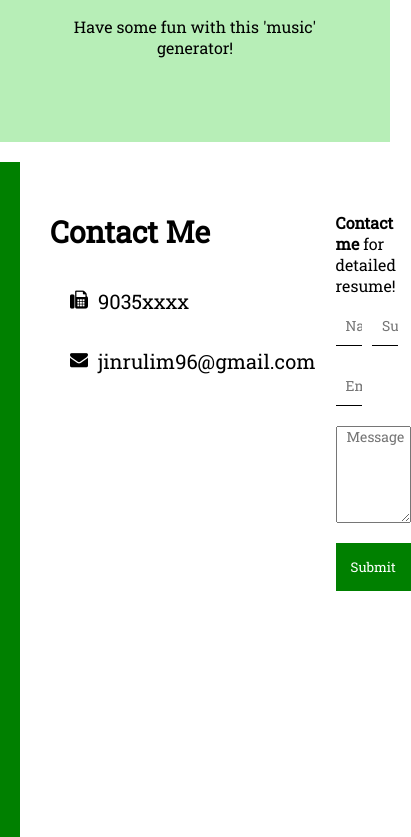
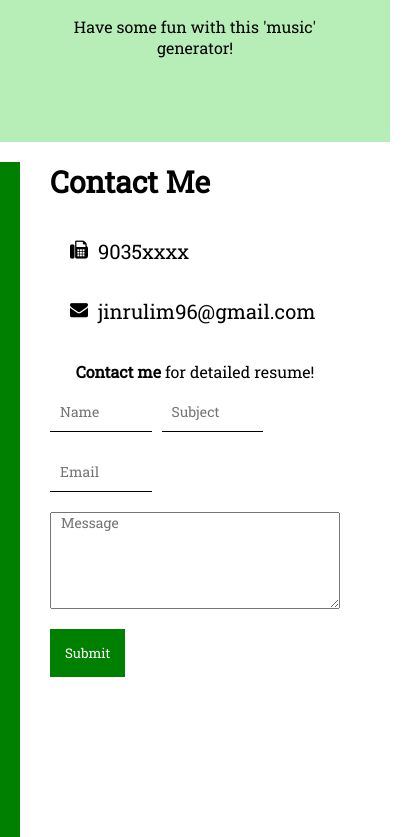
Before and after one commit to JRLim0902/profile, a React (Create React App) app: page / in a window 390 px wide. Shown: the part 2460-3297 px from the top of the page, 411 px wide, since content can reach past the window. Built offline with nearby package versions, Linux system fonts and the light colour scheme.

Commit message:
update css again

```diff
--- a/src/components/contact/contact.css
+++ b/src/components/contact/contact.css
@@ -87,16 +87,6 @@ button {
 }
 
 @media screen and (max-width: 480px) {
-<<<<<<< HEAD
-    .contact {
-        height: 100vh;
-    }
-=======
-    .contact{
-        height: 100vh;
-    }
-
->>>>>>> 016bb79cd5d1c05122ce104a3ab692816bec9251
     .contact-wrapper{
         flex-direction: column;
         padding: 0px 50px;
--- a/src/components/productList/productList.css
+++ b/src/components/productList/productList.css
@@ -32,7 +32,7 @@
     justify-content: space-between;
 }
 
-@media screen and (max-width:480px) {
+@media screen and (max-width:720px) {
     .pl {
         height: 100vh;
         padding: 10px;
```
